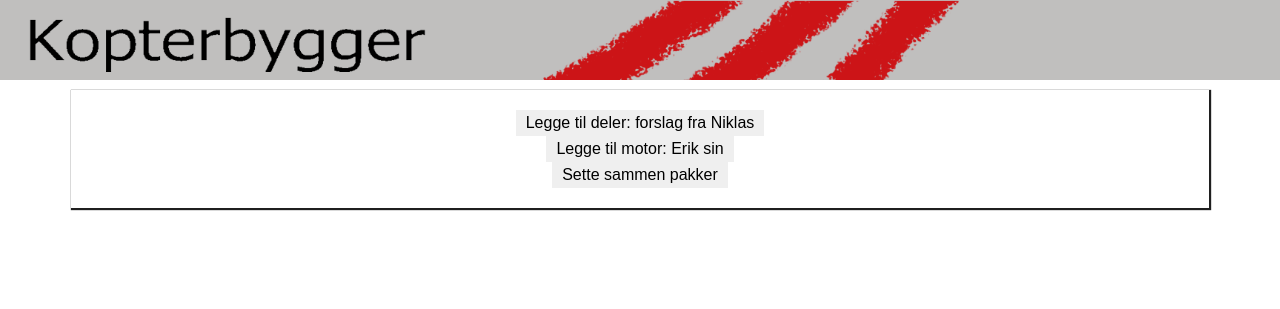
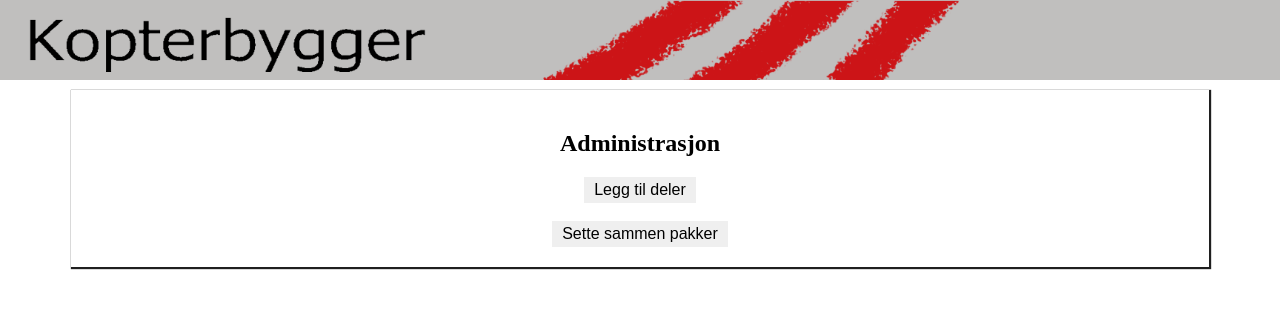
Before and after one commit to VidyPie/Fantastic-Four, a PHP site: page /administrasjon.php in a window 1280 px wide. Shown: the top 309 px of the page. Run offline with PHP 8.4, Linux system fonts and the light colour scheme; the visitor is signed in with stand-in values (Sample User, id 1).

Commit message:
småendringer på administrasjon og lagt til feilbehandling for pktconfig

```diff
--- a/MultikopterBygger/administrasjon.php
+++ b/MultikopterBygger/administrasjon.php
@@ -22,8 +22,8 @@ Fantastic Four
         </div>
         <div id="wrapper">
             <div id="content">
-                <a class="abutton" href="addParts.php?f=">Legge til deler: forslag fra Niklas</a><br>
-                <a class="abutton" href="motorAdd.php">Legge til motor: Erik sin</a><br>
+                <h2>Administrasjon</h2>
+                <a class="abutton" href="addParts.php?f=">Legg til deler</a><br><br>
                 <a class="abutton" href="pktConfig.php">Sette sammen pakker</a>
             </div>
         </div>
```
Also changed, not shown: MultikopterBygger/pktConfig.php (+6 -1 lines).
